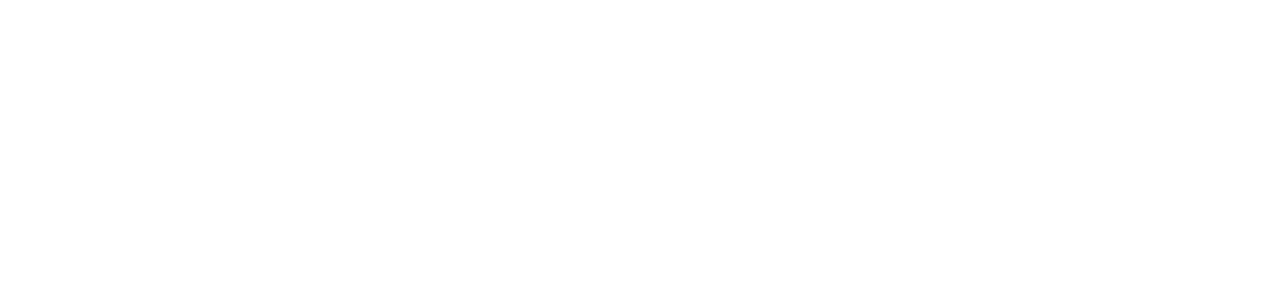
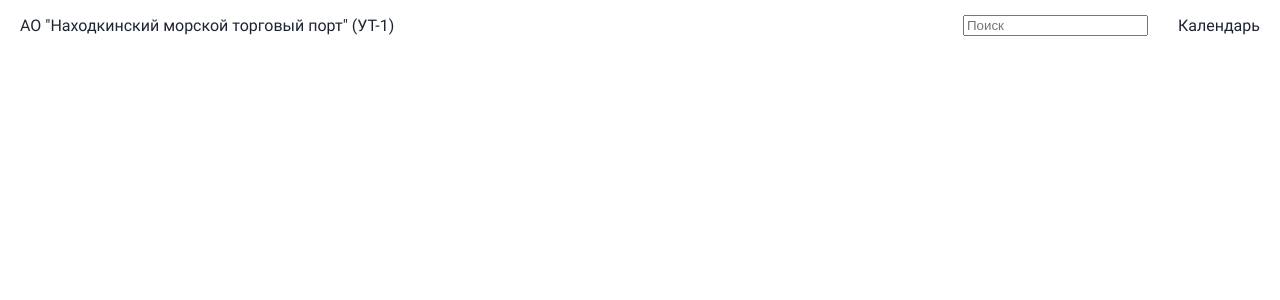
Before and after one commit to kkirrin/client-agencyGIR, a React (Vite) app: page /object/1 in a window 1280 px wide. Shown: the top 300 px of the page. Built offline with nearby package versions, Linux system fonts and the light colour scheme.

Commit message:
feat: делаю компоненты

```diff
--- a/src/routes/Object/Object.jsx
+++ b/src/routes/Object/Object.jsx
@@ -1,45 +1,56 @@
-import React from 'react'
+import React from 'react';
 import { useParams } from 'react-router-dom';
-
 import styles from './style.module.scss';
 
 const Object = () => {
   const { id } = useParams();
 
-  // Вероятно по этому id будет снова запрос, пока данные замокаю
-
+  // Вероятно, по этому id будет снова запрос, пока данные замокаю
   const mockData = {
     "data": {
       "id": 11,
       "documentId": "yxon55d950jiowczmrhysc4x",
       "createdAt": "2025-01-29T23:41:41.342Z",
       "updatedAt": "2025-02-04T00:12:38.701Z",
-      "publishedAt": "2025-02-04T00:12:38.777Z",
       "objects": [
         {
           'name': 'АО "Находкинский морской торговый порт" (УТ-1)',
         }
       ]
     }
+  };
+
+  const object = mockData.data.objects.find(obj => obj.name);
+
+  if (!object) {
+    return (
+      <section className={styles.main_section}>
+        <div className="container">
+          <p>Объект не найден</p>
+        </div>
+      </section>
+    );
   }
 
   return (
     <section className={styles.main_section}>
       <div className="container">
         <div className={styles.top}>
+          <p>{object.name}</p>
 
+
+          <div className={styles.top_wrapper}>
+            <input placeholder='Поиск' />
+            Календарь
+          </div>
         </div>
 
-        <div className={styles.table}>
+        <div className={styles.table}></div>
 
-        </div>
-
-        <div className={styles.add_workers}>
-
-        </div>
+        <div className={styles.add_workers}></div>
       </div>
     </section>
-  )
-}
+  );
+};
 
-export default Object
+export default Object;
--- a/src/routes/Object/style.module.scss
+++ b/src/routes/Object/style.module.scss
@@ -1 +1,14 @@
 @import '../../mixins.scss';
+
+
+.top {
+    display: flex;
+    justify-content: space-between;
+    align-items: center;
+}
+
+.top_wrapper {
+    display: flex;
+    gap: 30px;
+    align-items: center;
+}
```
